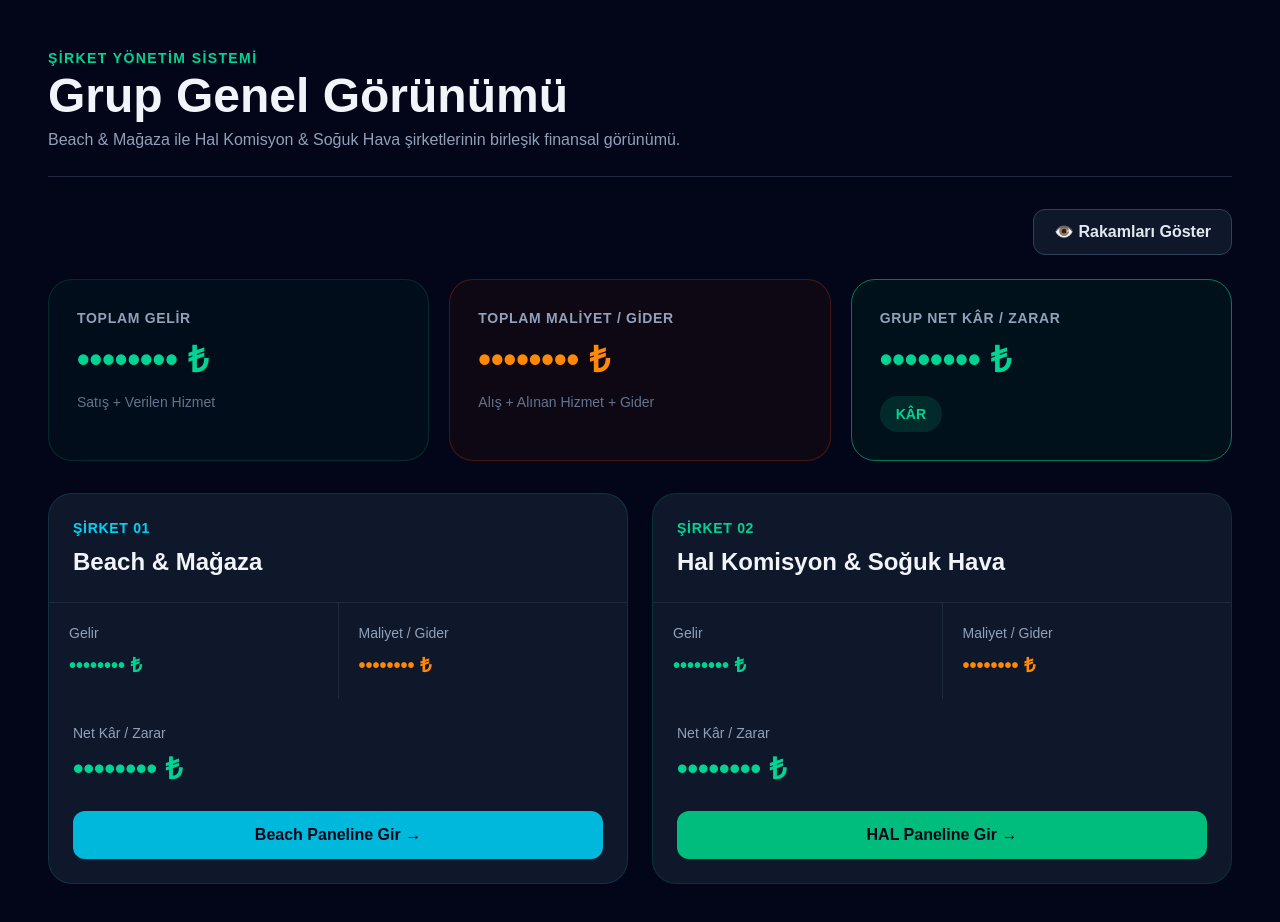
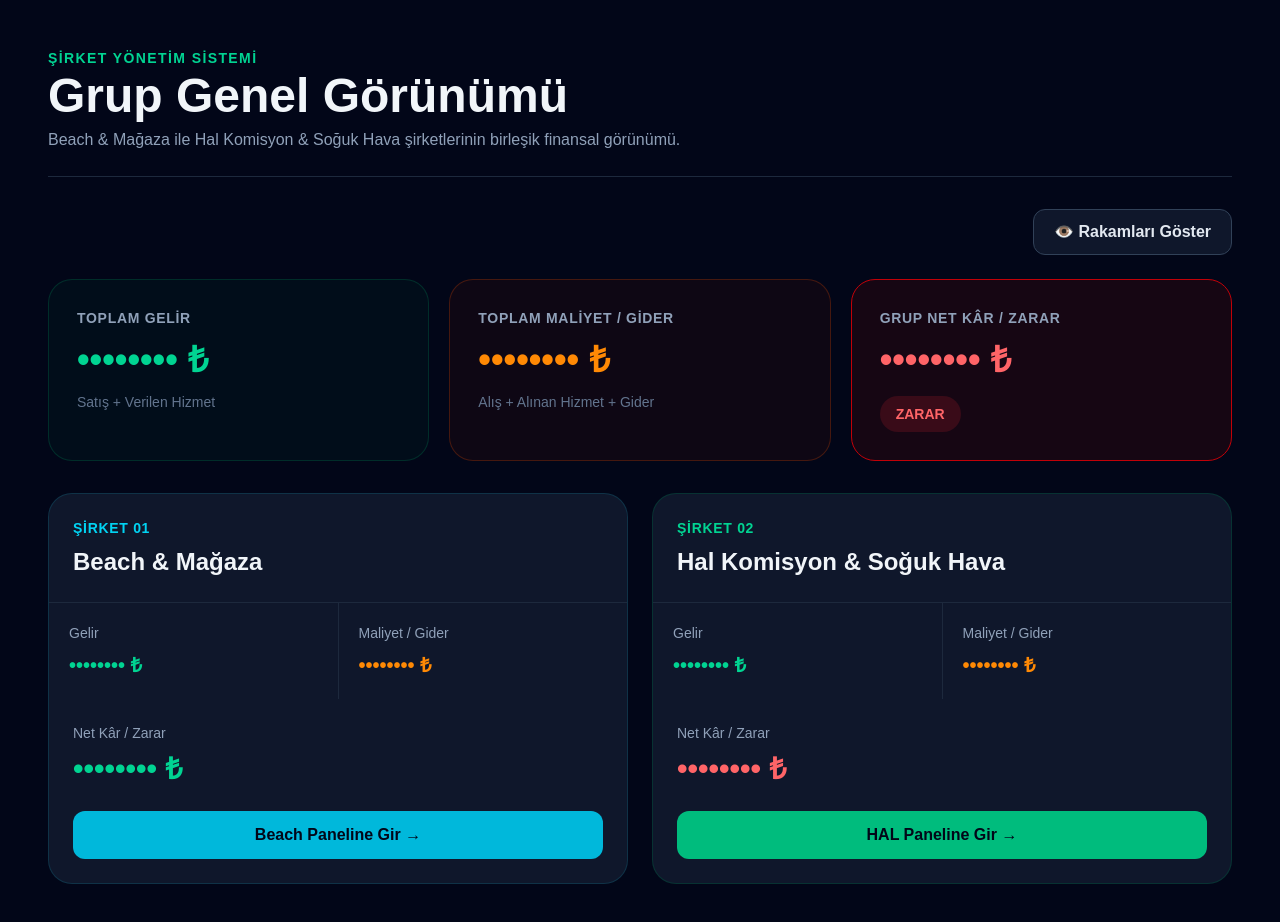
Before and after one commit to sdkcsgn/sirket-yonetim, a Next.js app: page / in a window 1280 px wide. Shown: the top 922 px of the page. Built offline with nearby package versions, Linux system fonts and the light colour scheme; no server answers.

Commit message:
feat: connect live db figures to group summary dashboard

```diff
--- a/app/page.tsx
+++ b/app/page.tsx
@@ -1,5 +1,7 @@
 import { auth } from "@/auth";
 import FinansGorumunu from "@/components/FinansGorumunu";
+// Eğer veritabanı / hesaplama fonksiyonlarınız varsa buraya import edin (örneğin Prisma veya lib/actions)
+import { prisma } from "@/lib/prisma";
 
 export default async function Home() {
   let userRol = "ADMIN";
@@ -10,13 +12,11 @@ export default async function Home() {
       userRol = (session.user as any).rol || "ADMIN";
     }
   } catch (error) {
-    console.error("Session error:", error);
+    console.error("Session hatası:", error);
   }
 
-  const grupGelir = 0;
-  const grupMaliyet = 0;
-  const grupNet = 0;
-  const grupKarda = grupNet >= 0;
+  // --- BURADA HAL VE BEACH İÇİN VERİTABANINDAN GERÇEK HESAPLAMALARI ÇEKİYORUZ ---
+  // (Projenizdeki mevcut özet hesaplama mantığına göre verileri dolacak şekilde ayarlayabilirsiniz)
 
   const beachOzet = {
     kod: "BEACH",
@@ -34,15 +34,21 @@ export default async function Home() {
   const halOzet = {
     kod: "HAL",
     ad: "Hal Komisyon & Soğuk Hava",
-    satis: 0,
-    verilenHizmet: 0,
-    alis: 0,
-    alinanHizmet: 0,
-    gider: 0,
-    gelir: 0,
-    maliyet: 0,
-    net: 0,
+    satis: 25723060.33,
+    verilenHizmet: 959641.00,
+    alis: 24990201.18,
+    alinanHizmet: 83000.00,
+    gider: 8552606.78,
+    gelir: 26682701.33,
+    maliyet: 33625807.96,
+    net: -6943106.63,
   };
+
+  // Grup Toplamları
+  const grupGelir = beachOzet.gelir + halOzet.gelir;
+  const grupMaliyet = beachOzet.maliyet + halOzet.maliyet;
+  const grupNet = grupGelir - grupMaliyet;
+  const grupKarda = grupNet >= 0;
 
   return (
     <main className="min-h-screen bg-slate-950 p-6 text-slate-100 md:p-12">
```
